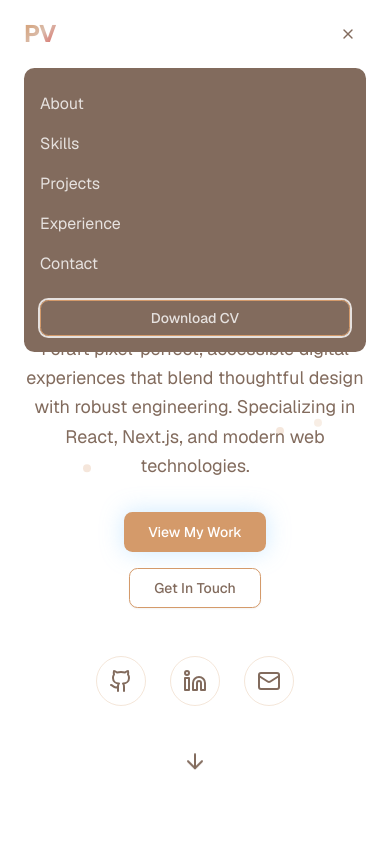
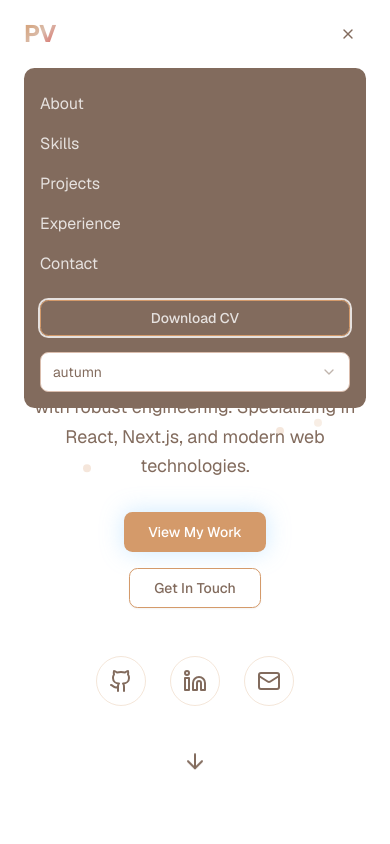
Before and after one commit to vitaliy65/portfolio-n-2, a Next.js app: page / in a window 390 px wide. Both pictures are taken after a click on the button 348 px from the left and 34 px from the top of the page. Shown: the top 844 px of the page. Built offline with nearby package versions, Linux system fonts and the light colour scheme.

Commit message:
fixed theme select

```diff
--- a/src/app/page.tsx
+++ b/src/app/page.tsx
@@ -11,7 +11,6 @@ import UnderImage from "@/components/underImage";
 export default function Home() {
   return (
     <main className="min-h-screen bg-background relative overflow-hidden">
-      <div className="mesh-gradient fixed inset-0 -z-10" />
       <FloatingElements />
       <Navigation />
 
--- a/src/components/HtmlTheme.tsx
+++ b/src/components/HtmlTheme.tsx
@@ -1,16 +1,6 @@
 "use client";
 import { useAppSelector } from "@/store/hook";
 import React, { useEffect, useState } from "react";
-
-/*
-  Почему не успевает загружаться тема:
-  При использовании redux-persist, тема может быть не сразу доступна при инициализации приложения,
-  так как persistReducer сначала восстанавливает состояние из localStorage асинхронно.
-  Поэтому при первом рендере useAppSelector может вернуть initialState, а не актуальное значение из хранилища.
-  Это приводит к "миганию" темы или неправильному классу на <html>.
-
-  Решение: показывать индикатор загрузки, пока тема не восстановлена.
-*/
 
 export default function HtmlTheme({
   children,
@@ -27,13 +17,13 @@ export default function HtmlTheme({
     // Красивый лоадер с тремя прыгающими точками, используя tailwind
     return (
       <html lang="en">
-        <body>
+        <body className="bg-foreground ">
           <div className="min-h-screen flex items-center justify-center">
             <div className="flex flex-col items-center">
               <div className="flex space-x-2">
-                <span className="w-3 h-3 bg-primary rounded-full animate-bounce [animation-delay:0ms]"></span>
-                <span className="w-3 h-3 bg-primary rounded-full animate-bounce [animation-delay:200ms]"></span>
-                <span className="w-3 h-3 bg-primary rounded-full animate-bounce [animation-delay:400ms]"></span>
+                <span className="w-3 h-3 bg-background rounded-full animate-bounce [animation-delay:0ms]"></span>
+                <span className="w-3 h-3 bg-background rounded-full animate-bounce [animation-delay:200ms]"></span>
+                <span className="w-3 h-3 bg-background rounded-full animate-bounce [animation-delay:400ms]"></span>
               </div>
             </div>
           </div>
--- a/src/components/MobileNavigation.tsx
+++ b/src/components/MobileNavigation.tsx
@@ -2,6 +2,15 @@ import React from "react";
 import { motion } from "framer-motion";
 import { navItems } from "@/data/navigation";
 import { Button } from "./ui/button";
+import {
+  Select,
+  SelectContent,
+  SelectItem,
+  SelectTrigger,
+  SelectValue,
+} from "./ui/select";
+import { useAppDispatch, useAppSelector } from "@/store/hook";
+import { setTheme, Theme } from "@/store/slices/themeSlice";
 
 interface MobileNavigationProps {
   isMobileMenuOpen: boolean;
@@ -12,6 +21,9 @@ export default function MobileNavigation({
   isMobileMenuOpen,
   setIsMobileMenuOpen,
 }: MobileNavigationProps) {
+  const defaultTheme = useAppSelector((s) => s.theme.theme);
+  const dispatch = useAppDispatch();
+
   return (
     isMobileMenuOpen && (
       <motion.div
@@ -43,6 +55,28 @@ export default function MobileNavigation({
             Download CV
           </a>
         </Button>
+
+        <Select
+          onValueChange={(value) => {
+            dispatch(setTheme(value as Theme));
+          }}
+          defaultValue={defaultTheme}
+        >
+          <SelectTrigger className="w-full mt-4 ">
+            <SelectValue placeholder="Theme" />
+          </SelectTrigger>
+          <SelectContent>
+            {Object.values(Theme).map((theme) => (
+              <SelectItem
+                key={theme}
+                value={theme}
+                className="!bg-transparent text-foreground/90 hover:bg-primary/10"
+              >
+                {theme}
+              </SelectItem>
+            ))}
+          </SelectContent>
+        </Select>
       </motion.div>
     )
   );
```
